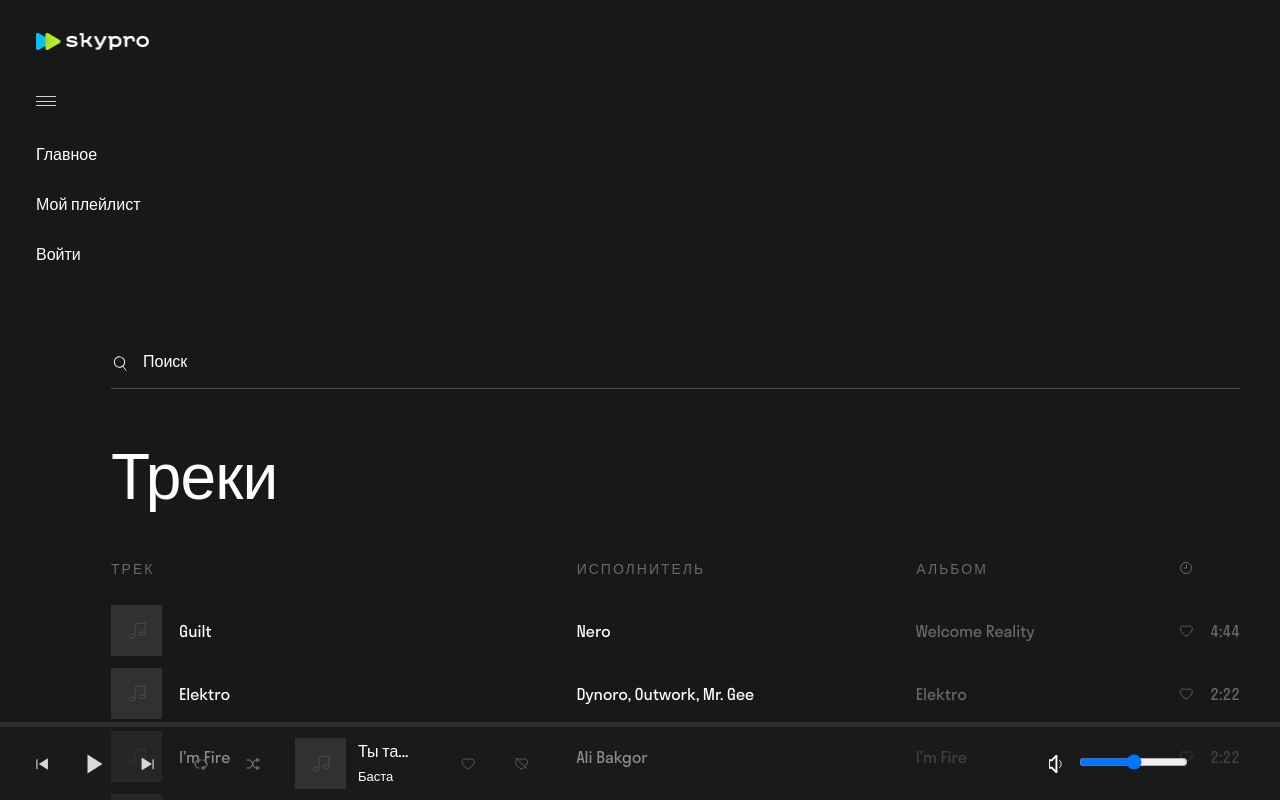
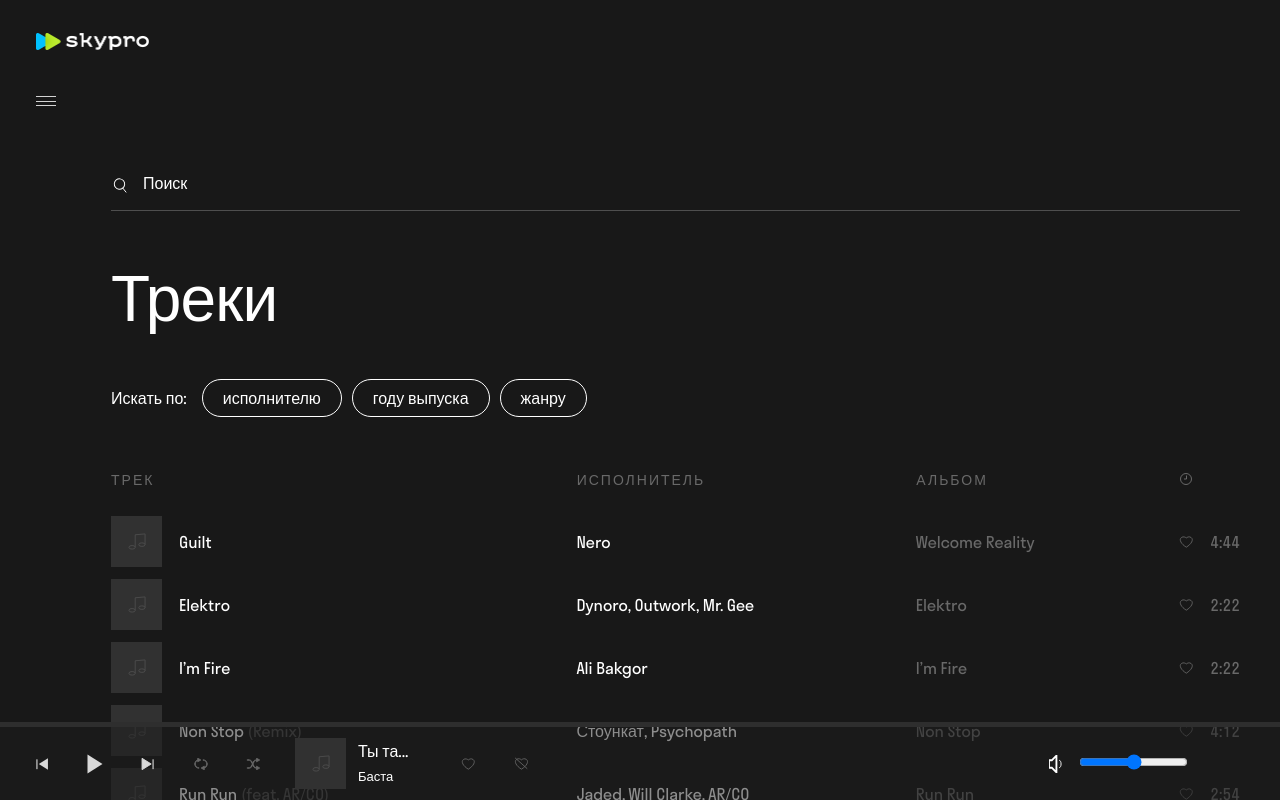
Before and after one commit to Christinnenko/skypro-music, a React (Create React App) app in the folder my-music-pro/: page / in a window 1280 px wide. Built offline with nearby package versions, Linux system fonts and the light colour scheme.

Commit message:
add: active NavMenu fix: bugs in Filters

```diff
--- a/my-music-pro/src/App.css
+++ b/my-music-pro/src/App.css
@@ -61,21 +61,9 @@ body {
   background-color: #181818;
 }
 
-._btn-text:hover {
-  border-color: #d9b6ff;
-  color: #d9b6ff;
-  cursor: pointer;
-}
-
 ._btn-icon:hover svg {
   fill: transparent;
   stroke: #acacac;
-  cursor: pointer;
-}
-
-._btn-text:active {
-  border-color: #ad61ff;
-  color: #ad61ff;
   cursor: pointer;
 }
 
--- a/my-music-pro/src/components/Filters/Filters.css
+++ b/my-music-pro/src/components/Filters/Filters.css
@@ -33,3 +33,15 @@
 .filter__button:not(:last-child) {
   margin-right: 10px;
 }
+
+._btn-text:hover {
+  border-color: #d9b6ff;
+  color: #d9b6ff;
+  cursor: pointer;
+}
+
+._btn-text:active {
+  border-color: #ad61ff;
+  color: #ad61ff;
+  cursor: pointer;
+}
--- a/my-music-pro/src/components/Filters/Filters.jsx
+++ b/my-music-pro/src/components/Filters/Filters.jsx
@@ -1,12 +1,14 @@
 import "./Filters.css";
 
 function Filters() {
-  <div className="centerblock__filter filter">
-    <div className="filter__title">Искать по:</div>
-    <div className="filter__button button-author _btn-text">исполнителю</div>
-    <div className="filter__button button-year _btn-text">году выпуска</div>
-    <div className="filter__button button-genre _btn-text">жанру</div>
-  </div>;
+  return (
+    <div className="centerblock__filter filter">
+      <div className="filter__title">Искать по:</div>
+      <div className="filter__button button-author _btn-text">исполнителю</div>
+      <div className="filter__button button-year _btn-text">году выпуска</div>
+      <div className="filter__button button-genre _btn-text">жанру</div>
+    </div>
+  );
 }
 
 export default Filters;
--- a/my-music-pro/src/components/NavMenu/NavMenu.jsx
+++ b/my-music-pro/src/components/NavMenu/NavMenu.jsx
@@ -1,16 +1,22 @@
+import { useState } from "react";
 import "./NavMenu.css";
 
-function NavMenu() {
+const NavMenu = () => {
+  const [visible, setVisible] = useState(false);
+
+  const toggleVisibility = () => setVisible(!visible);
+
   return (
     <nav className="main__nav nav">
       <div className="nav__logo logo">
         <img className="logo__image" src="/img/logo.png" alt="logo" />
       </div>
-      <div className="nav__burger burger">
+      <div className="nav__burger burger" onClick={toggleVisibility}>
         <span className="burger__line"></span>
         <span className="burger__line"></span>
         <span className="burger__line"></span>
       </div>
+      {visible && (
         <div className="nav__menu menu">
           <ul className="menu__list">
             <li className="menu__item">
@@ -30,8 +36,9 @@ function NavMenu() {
             </li>
           </ul>
         </div>
+      )}
     </nav>
   );
-}
+};
 
 export default NavMenu;
```
Lines whose indentation alone changed are shown as unchanged.
